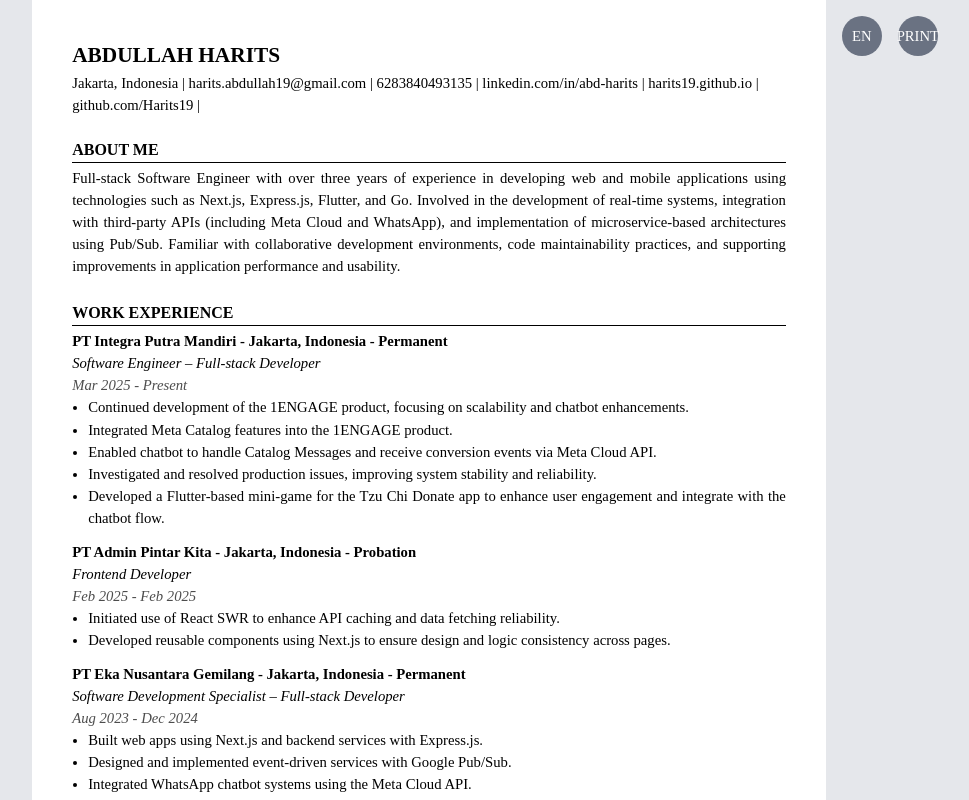
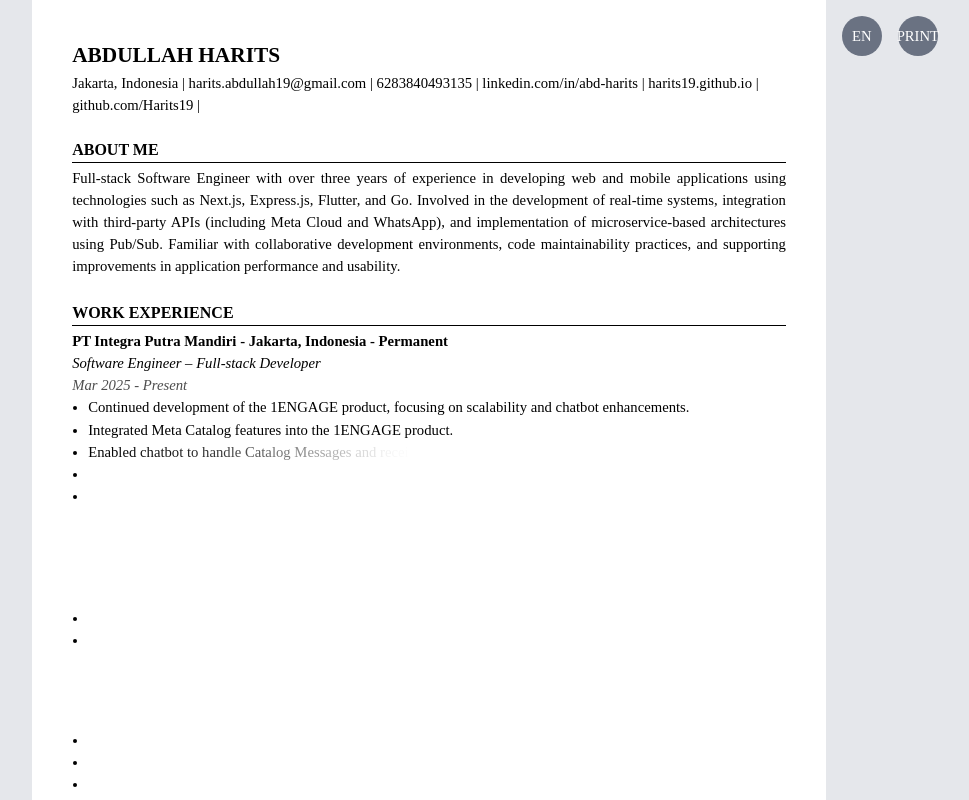
Before and after one commit to Harits19/harits19.github.io, a Next.js app: page /en in a window 1280 px wide. Shown: the whole page, without its empty margins (195-1164 px from the left). Built offline with nearby package versions, Linux system fonts and the light colour scheme.

Commit message:
add animation

```diff
--- a/src/app/[locale]/page.tsx
+++ b/src/app/[locale]/page.tsx
@@ -9,16 +9,41 @@ import DetailView from "../components/detail_view";
 import ListView from "../components/list_view";
 import ListItemView from "../components/list_item_view";
 import Text from "../components/text";
+import { DetailItem, ExperienceItem } from "@/hooks/use_profile/type";
+import { defaultLineChar } from "@/constants/animation";
 
 export default function Home() {
   const { name, details, ...profile } = useProfile();
+
   const dict = useDict();
+  function getExperiencesLength(items: ExperienceItem[]) {
+    return items.reduce<number>(
+      (prev, current) =>
+        `${current.company} ${current.location} ${current.employment_type} ${current.position} ${current.start_date} ${current.end_date ?? ""} ${current.responsibilities.map((item) => item)}`
+          .length + prev,
+      0,
+    );
+  }
+
+  function getProfileDetail(details: DetailItem[]) {
+    return details.reduce((prev, current) => current.text.length + prev, 0);
+  }
+
   const char = {
     name: name.length,
-    details: details.map((item) => item.text).join("").length,
+    details: getProfileDetail(details),
     about: dict.about.length,
     about_me: profile.about_me.length,
+    experience: dict.experience.length,
+    line: defaultLineChar + 10,
+    experiences: getExperiencesLength(profile.experience),
   };
+  const section1 = name.length;
+  const section2 = section1 + char.details;
+  const section3 = section2 + char.about + char.line;
+  const section4 = section3 + char.about_me;
+  const section5 = section4 + char.experience + char.line;
+  const section6 = section5 + char.experiences;
   return (
     <div className="h-screen w-[210mm] overflow-y-scroll">
       <div
@@ -28,51 +53,53 @@ export default function Home() {
         <span className="font-semibold text-left text-16pt">
           <Text text={name} />
         </span>
-        <div className="flex flex-wrap text-left ">
+        <div className="flex flex-wrap text-left whitespace-pre-wrap">
           {details.map(({ text, link }, index) => {
-            const textBefore = details.slice(0, index);
-            const totalChar =
-              textBefore.map((item) => item.text).join("").length + char.name;
+            const detailsBefore = details.slice(0, index);
+            const totalChar = getProfileDetail(detailsBefore) + section1;
             return (
               <div
                 key={text}
                 className="flex flex-row items-center whitespace-pre"
               >
                 <a target="_blank" href={link}>
-                  <Text text={text} index={totalChar} />
+                  <Text text={`${text} | `} charBefore={totalChar} />
                 </a>
-                {" | "}
               </div>
             );
           })}
         </div>
         <br />
 
-        <SectionView
-          title={<Text text={dict.about} index={char.name + char.details} />}
-        >
-          <Text
-            text={profile.about_me}
-            index={char.name + char.details + char.about}
-          />
+        <SectionView title={dict.about} charBefore={section2}>
+          <Text text={profile.about_me} charBefore={section3} />
         </SectionView>
-        <SectionView title={dict.experience}>
+        <SectionView title={dict.experience} charBefore={section4}>
           <div className="flex flex-col w-full gap-3">
-            {profile.experience.map((item) => (
-              <ProjectView key={item.company} item={item} />
-            ))}
+            {profile.experience.map((item, index) => {
+              const charBefore =
+                getExperiencesLength(profile.experience.slice(0, index)) +
+                section5;
+              return (
+                <ProjectView
+                  key={item.company}
+                  item={item}
+                  charBefore={charBefore}
+                />
+              );
+            })}
           </div>
         </SectionView>
         <SectionView title={dict.auxiliary_work}>
           {profile.auxiliary_work.map((item) => (
-            <ProjectView key={item.company} item={item} />
+            <ProjectView key={item.company} item={item} charBefore={section6} />
           ))}
         </SectionView>
         <SectionView title={dict.education}>
           {profile.education.map((item) => (
             <React.Fragment key={item.institution}>
               <DetailView
-                title={[item.institution, item.location]}
+                title={[item.institution, item.location].join(" - ")}
                 endDate={item.end_date}
                 startDate={item.start_date}
                 position={item.degree}
--- a/src/app/components/detail_view.tsx
+++ b/src/app/components/detail_view.tsx
@@ -1,22 +1,31 @@
 import React, { ReactNode } from "react";
+import Text from "./text";
 
 export default function DetailView({
   endDate,
   position,
   startDate,
   title,
+  charBefore = 0,
 }: {
-  title: (string | undefined)[];
-  position: ReactNode;
+  title: string;
+  position: string;
   startDate: string;
   endDate: string;
+  charBefore?: number;
 }) {
+  const section1 = title.length + charBefore;
+  const section2 = section1 + position.length;
   return (
     <React.Fragment>
-      <span className="font-semibold">{title.filter(Boolean).join(" - ")}</span>
-      <span className="italic">{position}</span>
+      <span className="font-semibold">
+        <Text text={title} charBefore={charBefore} />
+      </span>
+      <span className="italic">
+        <Text text={position} charBefore={section1} />
+      </span>
       <span className="italic text-black/70">
-        {startDate} - {endDate}
+        <Text text={`${startDate} - ${endDate}`} charBefore={section2} />
       </span>
     </React.Fragment>
   );
--- a/src/app/components/list_view.tsx
+++ b/src/app/components/list_view.tsx
@@ -1,6 +1,6 @@
 import { ReactNode } from "react";
 
-export default function ListView({ items }: { items: readonly string[] | ReactNode[] }) {
+export default function ListView({ items }: { items: readonly string[] | ReactNode[]}) {
   return (
     <ul className="list-disc ml-4">
       {items.map((item, index) => (
--- a/src/app/components/project_view.tsx
+++ b/src/app/components/project_view.tsx
@@ -1,29 +1,50 @@
+import { ExperienceItem } from "@/hooks/use_profile/type";
 import DetailView from "./detail_view";
 import ListView from "./list_view";
+import Text from "./text";
 
 export default function ProjectView({
   item,
+  charBefore,
 }: {
-  item: Readonly<{
-    company: string;
-    location?: string;
-    employment_type: string;
-    position: string;
-    start_date: string;
-    end_date: string;
-    responsibilities: readonly string[];
-  }>;
+  item: ExperienceItem;
+  charBefore: number;
 }) {
+  const normalizedTitle = [item.company, item.location, item.employment_type]
+    .filter(Boolean)
+    .join(" - ");
+
+  const section1 =
+    charBefore +
+    normalizedTitle.length +
+    item.end_date.length +
+    item.start_date.length +
+    item.position.length;
   return (
     <div key={item.company} className="flex flex-col w-full">
       <DetailView
-        title={[item.company, item.location, item.employment_type]}
+        charBefore={charBefore}
+        title={normalizedTitle}
         endDate={item.end_date}
         startDate={item.start_date}
         position={item.position}
       />
 
-      <ListView items={item.responsibilities} />
+      <ListView
+        items={item.responsibilities.map((responsibility, index) => {
+          const charBefore =
+            item.responsibilities
+              .slice(0, index)
+              .reduce((prev, curr) => prev + curr.length, 0) + section1;
+          return (
+            <Text
+              text={responsibility}
+              key={responsibility}
+              charBefore={charBefore}
+            />
+          );
+        })}
+      />
     </div>
   );
 }
--- a/src/app/components/section_view.tsx
+++ b/src/app/components/section_view.tsx
@@ -1,17 +1,34 @@
+import { motion } from "motion/react";
 import { ReactNode } from "react";
+import Text from "./text";
+import {
+  defaultAnimationPerChar,
+  defaultLineChar,
+} from "@/constants/animation";
 
 export default function SectionView({
   children,
   title,
+  charBefore = 0,
 }: {
-  title: ReactNode;
+  title: string;
   children: ReactNode;
+  charBefore?: number;
 }) {
+  const section1 = title.length + charBefore;
   return (
     <div className=" w-full flex flex-col text-justify">
-      <span className="font-semibold text-12pt uppercase border-b-[0.5px]">
-       {title}
+      <span className="font-semibold text-12pt uppercase ">
+        <Text text={title} charBefore={charBefore} />
       </span>
+      <motion.span
+        initial={{ width: 0, opacity: 0 }}
+        animate={{ width: "100%", opacity: 1 }}
+        transition={{
+          delay: (section1 + defaultLineChar) * defaultAnimationPerChar,
+        }}
+        className="border-b-[0.5px]"
+      />
       <div className="h-1" />
       {children}
       <div className="h-6" />
--- a/src/app/components/text.tsx
+++ b/src/app/components/text.tsx
@@ -1,12 +1,12 @@
+import { defaultAnimationPerChar } from "@/constants/animation";
 import { motion } from "motion/react";
-import { ReactNode } from "react";
 
 export default function Text({
   text,
-  index: indexParent = 1,
+  charBefore = 1,
 }: {
   text: string;
-  index?: number;
+  charBefore?: number;
 }) {
   return (
     <div className="whitespace-pre-wrap">
@@ -15,7 +15,7 @@ export default function Text({
           key={index}
           initial={{ opacity: 0 }}
           animate={{ opacity: 1 }}
-          transition={{ delay: (index + indexParent) * 0.005 }}
+          transition={{ delay: (index + charBefore) * defaultAnimationPerChar }}
         >
           {char}
         </motion.span>
--- /dev/null
+++ b/src/constants/animation.tsx
@@ -0,0 +1,2 @@
+export const defaultAnimationPerChar = 0.005;
+export const defaultLineChar = 11;
--- a/src/hooks/use_profile/constant.tsx
+++ b/src/hooks/use_profile/constant.tsx
@@ -208,7 +208,7 @@ const en = {
     },
     { name: "English", level: "Intermediate" },
   ],
-} ;
+};
 
 const id = {
   ...en,
@@ -324,7 +324,7 @@ const id = {
       end_date: "Jan 2021",
     },
   ],
-} ;
+};
 
 const profile = {
   en,
--- /dev/null
+++ b/src/hooks/use_profile/type.tsx
@@ -0,0 +1,44 @@
+export interface CV {
+  name: string;
+  details: DetailItem[];
+  about_me: string;
+  experience: ExperienceItem[];
+  auxiliary_work: ExperienceItem[];
+  education: EducationItem[];
+  skills: SkillCategory[];
+  languages: LanguageItem[];
+}
+
+export interface DetailItem {
+  text: string;
+  link?: string;
+}
+
+export interface ExperienceItem {
+  company: string;
+  location?: string;
+  employment_type: string;
+  position: string;
+  start_date: string;
+  end_date: string;
+  responsibilities: string[];
+}
+
+export interface EducationItem {
+  institution: string;
+  location: string;
+  degree: string;
+  gpa: string;
+  start_date: string;
+  end_date: string;
+}
+
+export interface SkillCategory {
+  title: string;
+  tools: string[];
+}
+
+export interface LanguageItem {
+  name: string;
+  level: string;
+}
```
